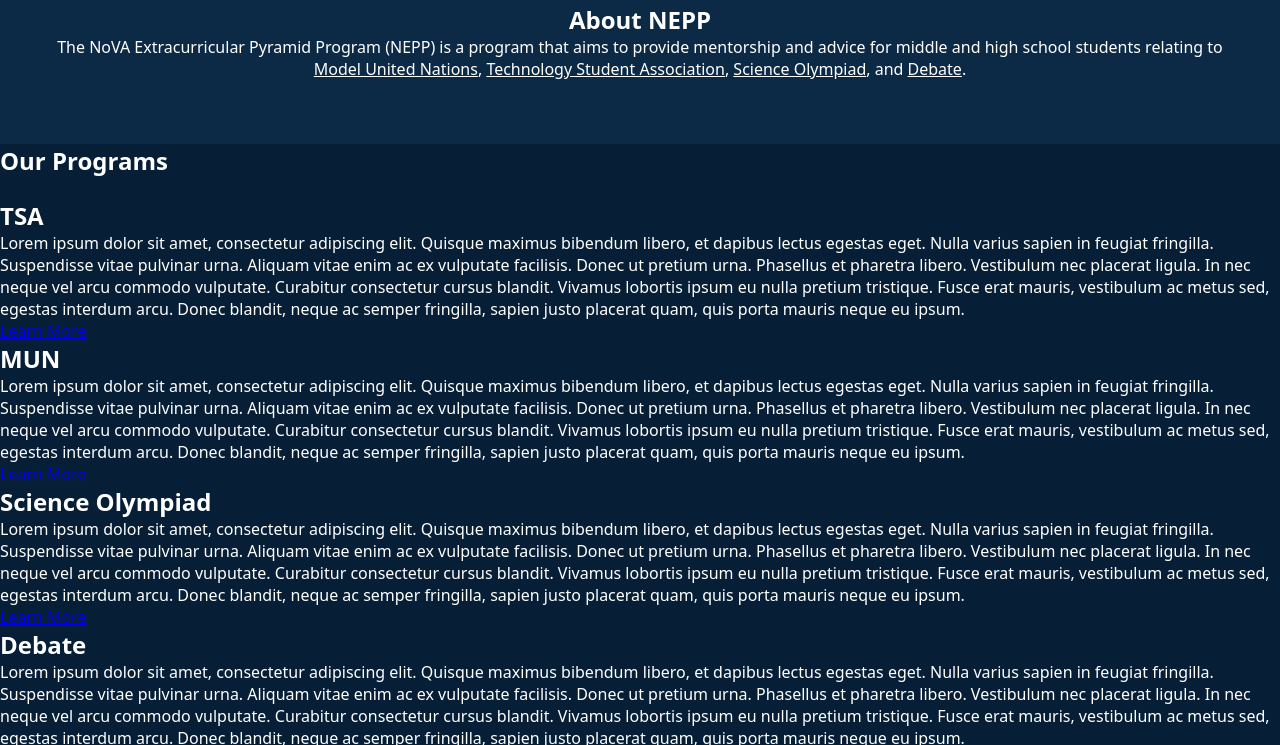
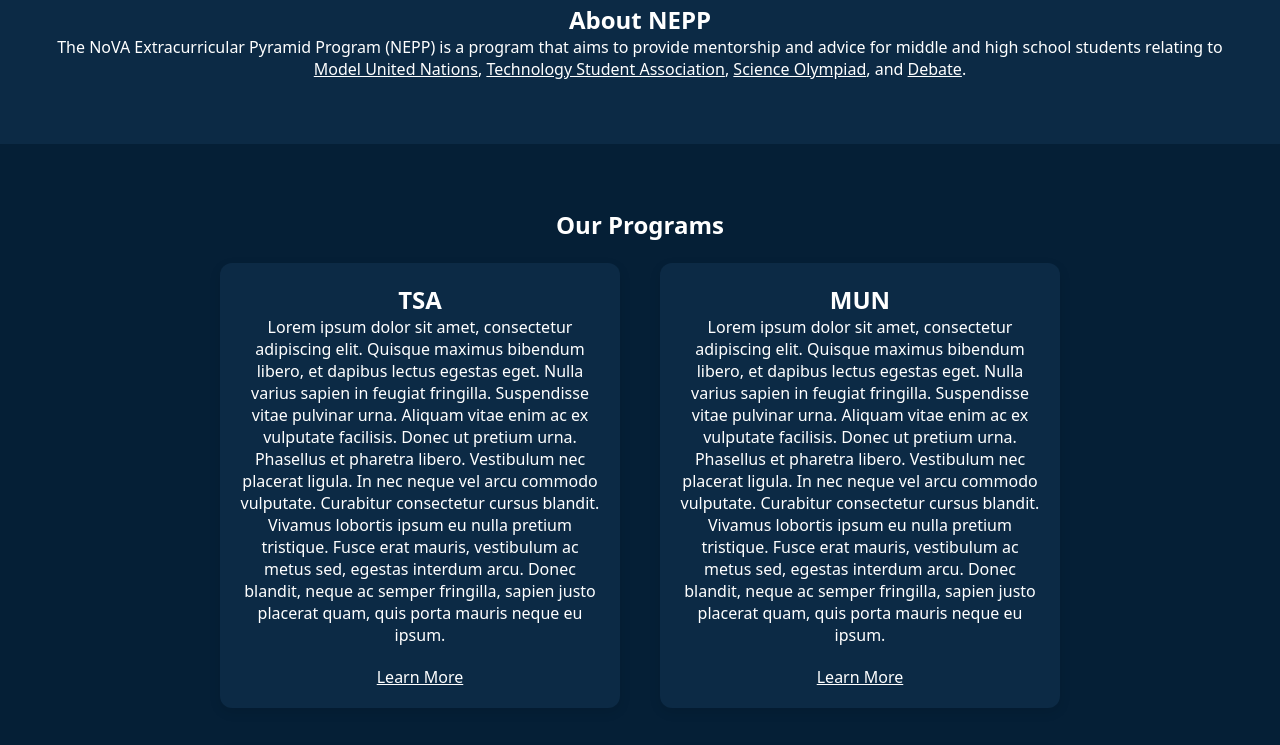
Before and after one commit to RavinSingh24/nepplandingpage, a plain HTML site: page index.html in a window 1280 px wide. Shown: the part 801-1546 px from the top of the page. Drawn offline with Linux system fonts and the light colour scheme.

Commit message:
Fixed color of text and added programs section

```diff
--- a/styles.css
+++ b/styles.css
@@ -84,7 +84,7 @@
     top: 30%;
     left: 5%;
     transform: translateY(-30%);
-    color: white;
+    color: var(--accent-color);
     text-align: left;
     z-index: 2;
     background: none;
@@ -106,6 +106,60 @@
     background-color: #0C2A45;
     text-align: center;
   }
+
+ .programs-section{
+    padding: 4rem 2rem;
+    background-color: #051f36;
+    text-align: center;
+  }
+
+/* Card Container */
+.card-container {
+  display: flex;
+  flex-wrap: wrap;
+  justify-content: center;
+  gap: 40px;
+}
+
+/* Cards */
+.card {
+  background: #0C2A45;
+  border-radius: 12px;
+  box-shadow: 0 4px 12px rgba(0, 0, 0, 0.1);
+  overflow: hidden;
+  max-width: 400px;
+  transition: transform 0.3s ease, box-shadow 0.3s ease;
+}
+
+.card:hover {
+  transform: scale(1.03);
+  box-shadow: 0 6px 18px rgba(0, 0, 0, 0.15);
+}
+
+.card img {
+  width: 100%;
+  height: auto;
+  display: block;
+}
+
+.card-content {
+  padding: 20px;
+}
+
+.card-content h2 {
+  color: white;
+  margin-top: 0;
+  font-size: 24px;
+}
+
+.card-content p {
+  margin-bottom: 20px;
+  font-size: 16px;
+}
+
+.card-content a{
+  color: white;
+}
 
   .footer {
     background-color: #061829;
```
